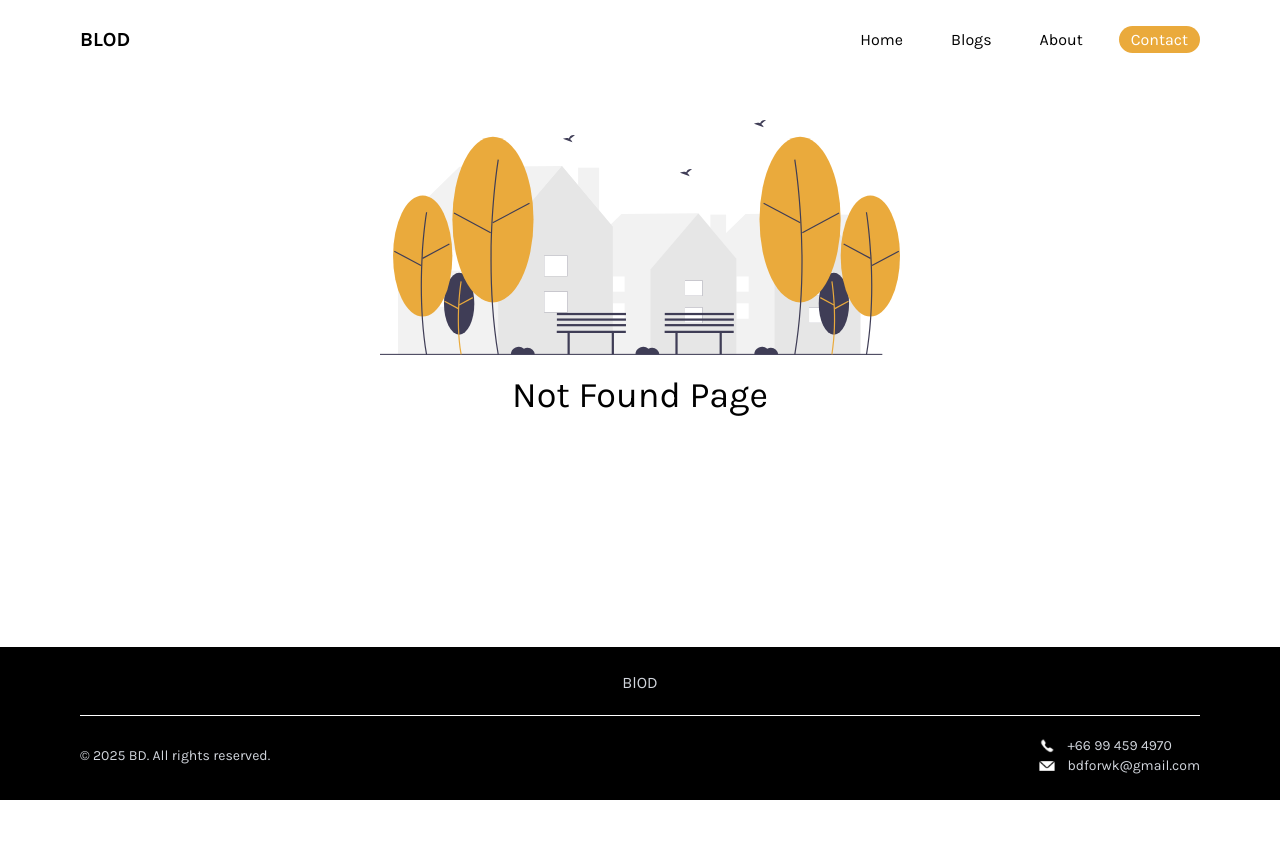
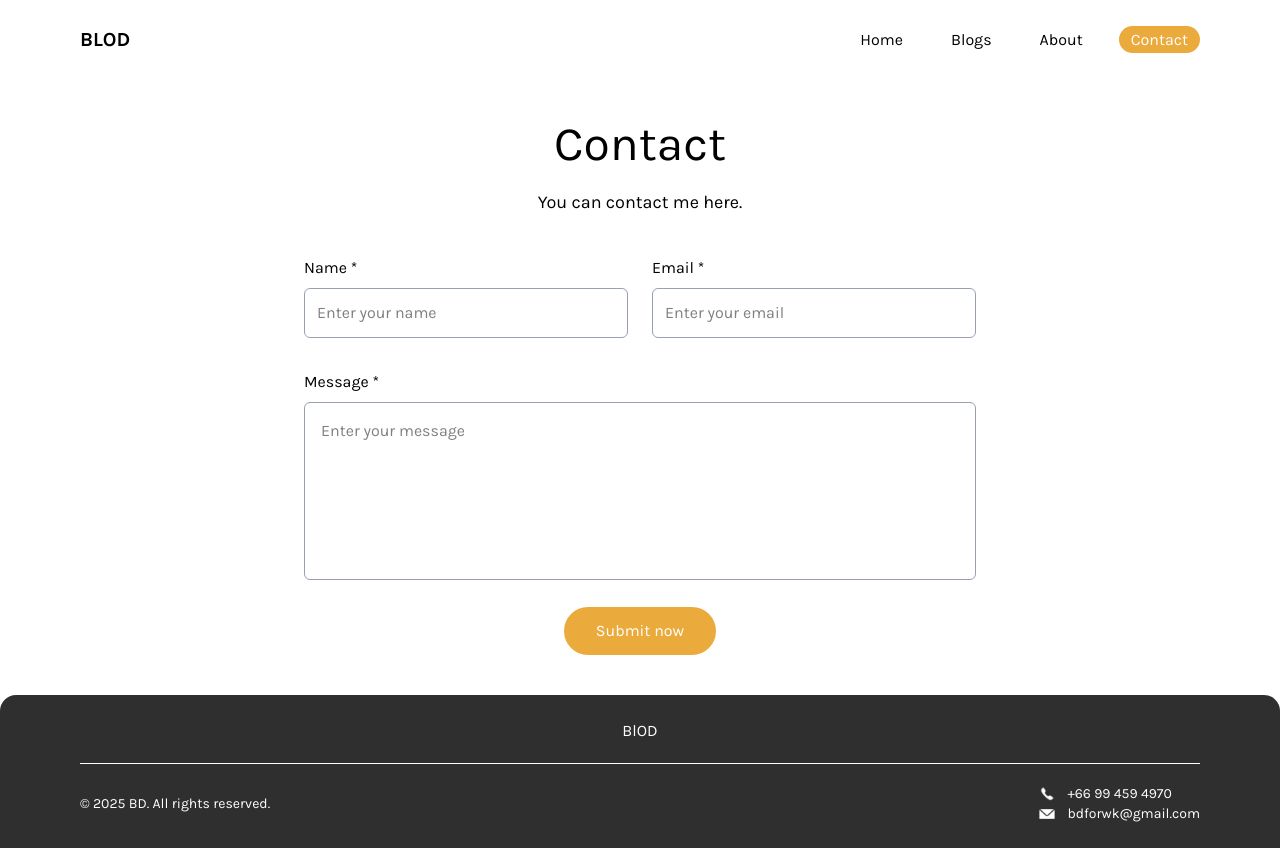
Before and after one commit to pramebt/webblogbd, a React (Vite) app in the folder client/: page /contact in a window 1280 px wide. Before the commit this address had no page. Before the commit the page ends 800 px from the top, so only its background shows below. Built offline with nearby package versions, Linux system fonts and the light colour scheme.

Commit message:
add contact file

```diff
--- a/client/package.json
+++ b/client/package.json
@@ -11,6 +11,7 @@
   },
   "dependencies": {
     "@tailwindcss/vite": "^4.1.5",
+    "framer-motion": "^12.11.0",
     "luxon": "^3.6.1",
     "quill": "^2.0.3",
     "react": "^19.1.0",
--- a/client/src/App.jsx
+++ b/client/src/App.jsx
@@ -12,6 +12,8 @@ import DashboardLayout from './pages/dashboard/DashboardLayout';
 import Showblog from './pages/Showblog';
 import Editpost from './pages/dashboard/Editpost';
 import Blogs from './pages/Blogs';
+import About from './pages/About';
+import Contact from './pages/Contact';
 
 const router = createBrowserRouter([
   {
@@ -37,6 +39,14 @@ const router = createBrowserRouter([
       {
         path:'/blogs',
         element:<Blogs/>,
+      },
+      {
+        path:'/about',
+        element:<About/>
+      },
+      {
+        path:'/contact'
+        ,element:<Contact/>
       }
 
     ]
--- a/client/src/components/layout/Footer.jsx
+++ b/client/src/components/layout/Footer.jsx
@@ -3,25 +3,25 @@ import React from 'react';
 
 export default function Footer() {
   return (
-    <footer className="bg-black text-gray-300 py-6 px-20">
-       <h1 className='flex justify-center mb-5'>BlOD</h1>
+    <footer className="bg-[#2F2F2F] text-gray-300 py-6 px-20 rounded-t-2xl ">
+       <h1 className='text-white flex justify-center mb-5'>BlOD</h1>
       <div className='bg-white w-full h-[1px] px-10'></div>
       <div className="w-full mt-5  flex flex-col md:flex-row items-center justify-between">
 
         {/* Copyright */}
-        <p className="text-sm mb-4 md:mb-0">
+        <p className="text-white text-sm mb-4 md:mb-0">
           © {new Date().getFullYear()} BD. All rights reserved.
         </p>
 
         {/* Contact info */}
         <div className="flex flex-col   space-y-2 sm:space-y-0 sm:space-x-6 text-sm">
-          <a href="tel:+66994594970" className="flex flex-row gap-3 hover:text-white">
+          <a href="tel:+66994594970" className="text-white flex flex-row gap-3 hover:text-white">
             <img
             src="/assets/icons/phone-icon.svg"
             alt="phone"
             className='w-4' />+66 99 459 4970
           </a>
-          <a href="mailto:bdforwk@gmail.com" className="flex flex-row gap-3 hover:text-white">
+          <a href="mailto:bdforwk@gmail.com" className="text-white flex flex-row gap-3 hover:text-white">
             <img
             src="/assets/icons/email-icon.svg"
             alt="phone"
--- /dev/null
+++ b/client/src/pages/About.jsx
@@ -0,0 +1,13 @@
+import React from "react";
+
+const About = () => {
+  return (
+    <div className="border px-20">
+      <div className="mt-10 flex justify-center">
+        <div className="bg-[#eaaa3c] w-40 h-40 rounded-full"></div>
+      </div>
+    </div>
+  );
+};
+
+export default About;
--- /dev/null
+++ b/client/src/pages/Contact.jsx
@@ -0,0 +1,200 @@
+import React, { useRef, useState } from "react";
+import { motion, AnimatePresence, useInView } from "framer-motion";
+
+const Contact = () => {
+  // Motion variants
+  const fadeUp = {
+    hidden: { opacity: 0, y: 30 },
+    visible: (i) => ({
+      opacity: 1,
+      y: 0,
+      transition: {
+        delay: i * 0.2,
+        duration: 0.6,
+        ease: "easeOut",
+      },
+    }),
+  };
+
+  const [result, setResult] = useState("");
+  const [showAlert, setShowAlert] = useState(false);
+  const [errors, setErrors] = useState({
+    name: false,
+    email: false,
+    message: false,
+  });
+
+  const ref = useRef(null);
+  const isInView = useInView(ref, { once: true });
+
+  const onSubmit = async (e) => {
+    event.preventDefault();
+    setResult("");
+
+    const form = e.target;
+    const formData = new FormData(form);
+
+    const name = formData.get("name")?.toString().trim() || "";
+    const email = formData.get("email")?.toString().trim() || "";
+    const message = formData.get("message")?.toString().trim() || "";
+
+    const newErrors = {
+      name: name === "",
+      email: !/\S+@\S+\.\S+/.test(email),
+      message: message === "",
+    };
+    setErrors(newErrors);
+
+    if (Object.values(newErrors).includes(true)) {
+      setResult("❌ Please fix the highlighted fields.");
+      setShowAlert(true);
+      setTimeout(() => setShowAlert(false), 3000);
+      return;
+    }
+
+    setResult("Sending....");
+    formData.append("access_key", "20720aa8-5d0e-4355-b66c-a1b5076e21d8");
+
+    try {
+      const response = await fetch("https://api.web3forms.com/submit", {
+        method: "POST",
+        body: formData,
+      });
+      const data = await response.json();
+
+      if (data.success) {
+        setResult("✅ Form submitted successfully!");
+        form.reset();
+        setErrors({ name: false, email: false, message: false });
+      } else {
+        setResult(`❌ ${data.message}`);
+      }
+    } catch (err) {
+      console.error(err);
+      setResult("❌ Something went wrong.");
+    }
+
+    setShowAlert(true);
+    setTimeout(() => setShowAlert(false), 3000);
+  };
+
+  return (
+    <div
+      ref={ref}
+      className="relative w-full px-6 md:px-12 lg:px-[12%] py-10 scroll-mt-20"
+    >
+      {/* Alert Box */}
+      <AnimatePresence>
+        {showAlert && result && (
+          <motion.div
+            initial={{ opacity: 0, x: -50, y: 50 }}
+            animate={{ opacity: 1, x: 0, y: 0 }}
+            exit={{ opacity: 0, x: -50, y: 50 }}
+            transition={{ duration: 0.4 }}
+            className="fixed bottom-6 left-6 bg-zinc-900 text-white border border-zinc-700 rounded-xl px-6 py-4 shadow-lg z-50 max-w-sm w-[90%] sm:w-full"
+          >
+            <p
+              className={`${
+                result.includes("✅") ? "text-green-400" : "text-red-400"
+              } font-medium`}
+            >
+              {result}
+            </p>
+          </motion.div>
+        )}
+      </AnimatePresence>
+
+      {/* Heading */}
+      <motion.h2
+        variants={fadeUp}
+        initial="hidden"
+        animate={isInView ? "visible" : "hidden"}
+        custom={0}
+        className="text-center text-3xl md:text-4xl lg:text-5xl"
+      >
+        Contact
+      </motion.h2>
+      <motion.p
+        variants={fadeUp}
+        initial="hidden"
+        animate={isInView ? "visible" : "hidden"}
+        custom={1}
+        className="text-center max-w-2xl mx-auto mt-5 mb-8 text-base md:text-lg"
+      >
+        You can contact me here.
+      </motion.p>
+
+      {/* Form */}
+      <motion.form
+        onSubmit={onSubmit}
+        className="max-w-2xl mx-auto"
+        variants={fadeUp}
+        initial="hidden"
+        animate={isInView ? "visible" : "hidden"}
+        custom={2}
+      >
+        <div className="grid grid-cols-1 md:grid-cols-2 gap-6 mt-10 mb-8">
+          <motion.div className="relative" custom={3} variants={fadeUp}>
+            <p>Name *</p>
+            <input
+              type="text"
+              name="name"
+              placeholder="Enter your name"
+              className={`mt-2 p-3 w-full border rounded-md bg-white outline-none ${
+                errors.name ? "border-red-500" : "border-gray-400"
+              }`}
+            />
+            {errors.name && (
+              <p className="text-red-500 text-sm mt-1">Name is required</p>
+            )}
+          </motion.div>
+
+          <motion.div className="relative" custom={4} variants={fadeUp}>
+            <p>Email *</p>
+            <input
+              type="email"
+              name="email"
+              placeholder="Enter your email"
+              className={`mt-2 p-3 w-full border rounded-md bg-white outline-none ${
+                errors.email ? "border-red-500" : "border-gray-400"
+              }`}
+            />
+            {errors.email && (
+              <p className="text-red-500 text-sm mt-1">
+                Enter a valid email
+              </p>
+            )}
+          </motion.div>
+        </div>
+
+        <motion.div className="relative" custom={5} variants={fadeUp}>
+          <p>Message *</p>
+          <textarea
+            name="message"
+            rows={6}
+            placeholder="Enter your message"
+            className={`mt-2 w-full p-4 border rounded-md bg-white outline-none resize-none ${
+              errors.message ? "border-red-500" : "border-gray-400"
+            }`}
+          ></textarea>
+          {errors.message && (
+            <p className="text-red-500 text-sm mb-5">
+              Message is required
+            </p>
+          )}
+        </motion.div>
+
+        <motion.button
+          type="submit"
+          className="mt-5 py-3 px-8 mx-auto flex bg-[#eaaa3c] text-white rounded-full hover:bg-black duration-500"
+          custom={6}
+          variants={fadeUp}
+        >
+          Submit now
+        </motion.button>
+      </motion.form>
+    </div>
+  );
+};
+
+export default Contact;
--- a/client/src/pages/Layout.jsx
+++ b/client/src/pages/Layout.jsx
@@ -8,7 +8,7 @@ const Layout = () => {
     <div className='h-screen flex flex-col'>
       <div><Navbar /></div>
       <div className='flex-1 mt-20'><Outlet/></div>
-      <div><Footer /></div>
+      <div className=''><Footer /></div>
 
     </div>
   )
```
Also changed, not shown: 1 other file (tests, documents, lock files or other folders).
